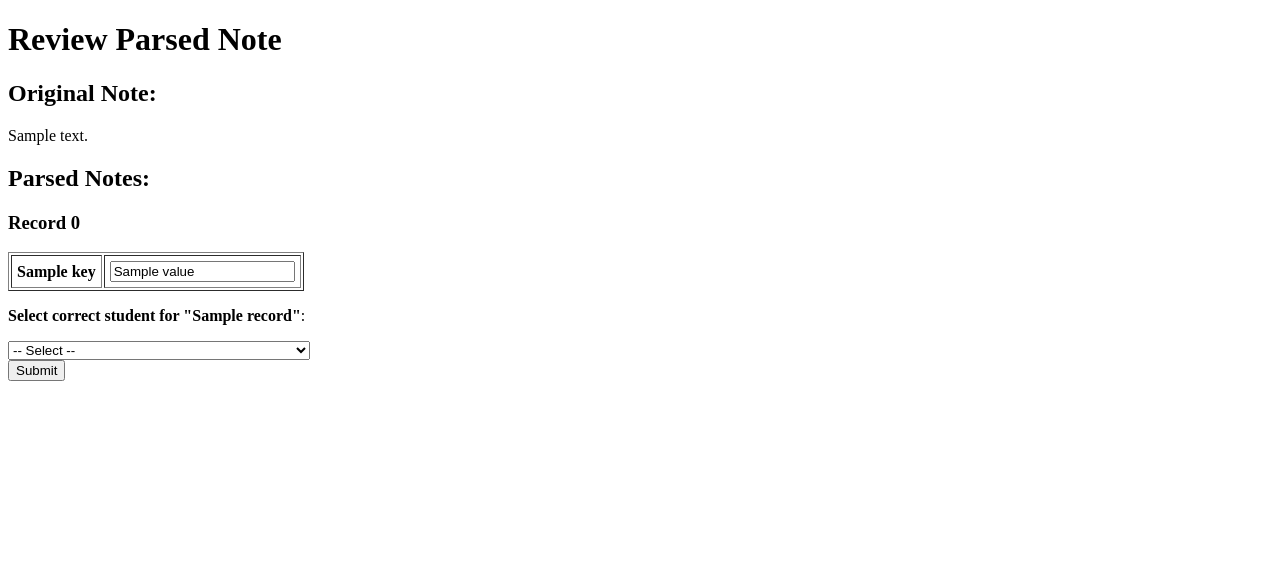
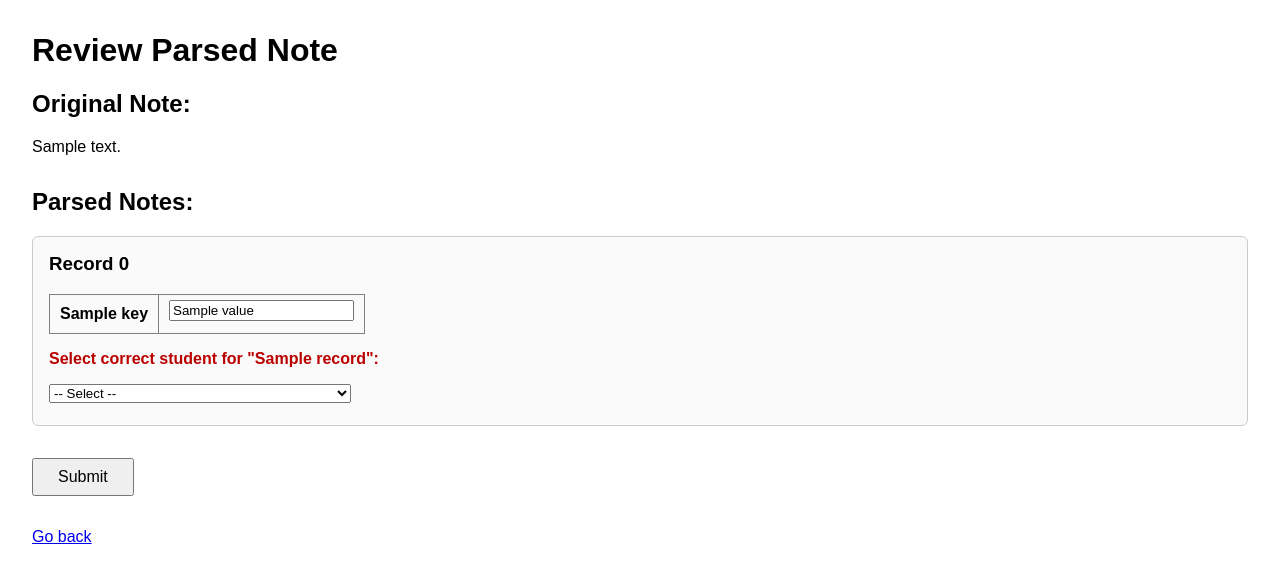
Before and after one commit to asimons92/PBJ, a Flask app: template templates/review.html in a window 1280 px wide. Shown: the top 583 px of the page. Run offline with Flask 3, Linux system fonts and the light colour scheme; the template is opened without the code that fills it: most values are stand-ins (such as "Sample title", 1, 10 or a date in 2020).

Commit message:
Styled HTML somewhat.

```diff
--- a/templates/review.html
+++ b/templates/review.html
@@ -3,22 +3,38 @@
 <head>
     <meta charset="UTF-8" />
     <meta name="viewport" content="width=device-width, initial-scale=1" />
-    <title>Document</title>
+    <title>Review Parsed Note</title>
+    <style>
+        body { font-family: Arial, sans-serif; margin: 2em; }
+        .section { margin-bottom: 2em; }
+        ul { margin: 0.5em 0 0.5em 2em; }
+        .alert { color: #b00; font-weight: bold; }
+        table { border-collapse: collapse; margin-bottom: 1em; }
+        th, td { padding: 5px 10px; }
+        h1, h2, h3 { margin-top: 0; }
+        label { margin-right: 0.5em; }
+        select, input[type="text"] { margin-bottom: 0.5em; }
+        button[type="submit"] { padding: 0.5em 1.5em; font-size: 1em; }
+        .record-section { border: 1px solid #ccc; border-radius: 6px; padding: 1em; margin-bottom: 2em; background: #fafafa; }
+    </style>
 </head>
 <body>
     <h1>Review Parsed Note</h1>
 
+    <div class="section">
         <h2>Original Note:</h2>
         <p>{{ original_note }}</p>
+    </div>
 
+    <div class="section">
         <h2>Parsed Notes:</h2>
 
         <form method="post" action="/review">
             {% for record in parsed_notes %}
             {% set rec_idx = loop.index0 %}
-        <div>
+            <div class="record-section">
                 <h3>Record {{ rec_idx }}</h3>
-            <table border="1" cellpadding="5">
+                <table border="1">
                     <tbody>
                         {% for key, value in record.items() %}
                             {% if key != "candidate_students" %}
@@ -45,21 +61,23 @@
                 </table>
 
                 {% if record.candidate_students %}
-            <p><strong>Select correct student for "{{ record.student_name }}"</strong>:</p>
+                <div class="alert">
+                    <p>Select correct student for "{{ record.student_name }}":</p>
                     <select name="record_{{rec_idx}}_student_id">
                         <option value="">-- Select --</option>
                         {% for candidate in record.candidate_students %}
                         <option value="{{ candidate.id }}">{{ candidate.name }} ({{ candidate.similarity }}%)</option>
                         {% endfor %}
                     </select>
+                </div>
                 {% endif %}
             </div>
             {% endfor %}
 
             <button type="submit">Submit</button>
         </form>
+    </div>
 
-
-
+    <a href="/">Go back</a>
 </body>
 </html>
```
Also changed, not shown: templates/confirm.html (+27 -23 lines), templates/index.html (+17 -6 lines). Lines whose indentation alone changed are shown as unchanged.
